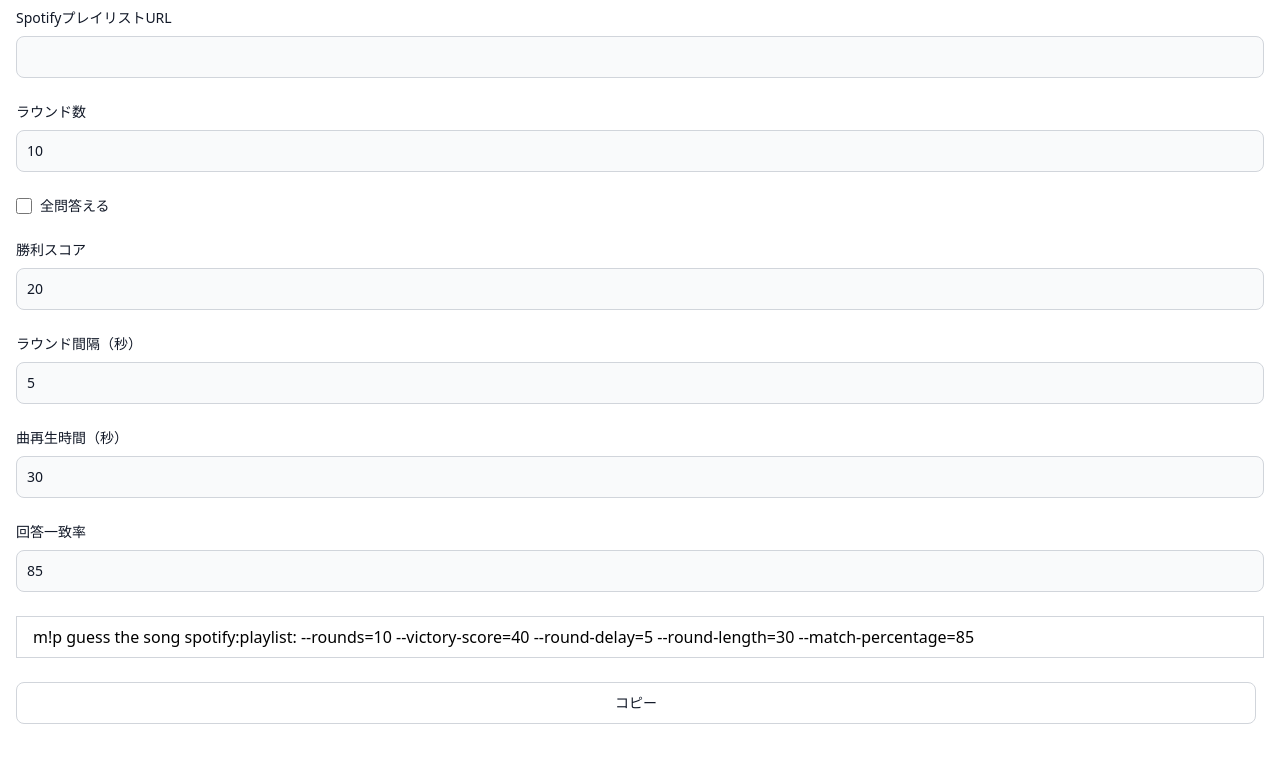
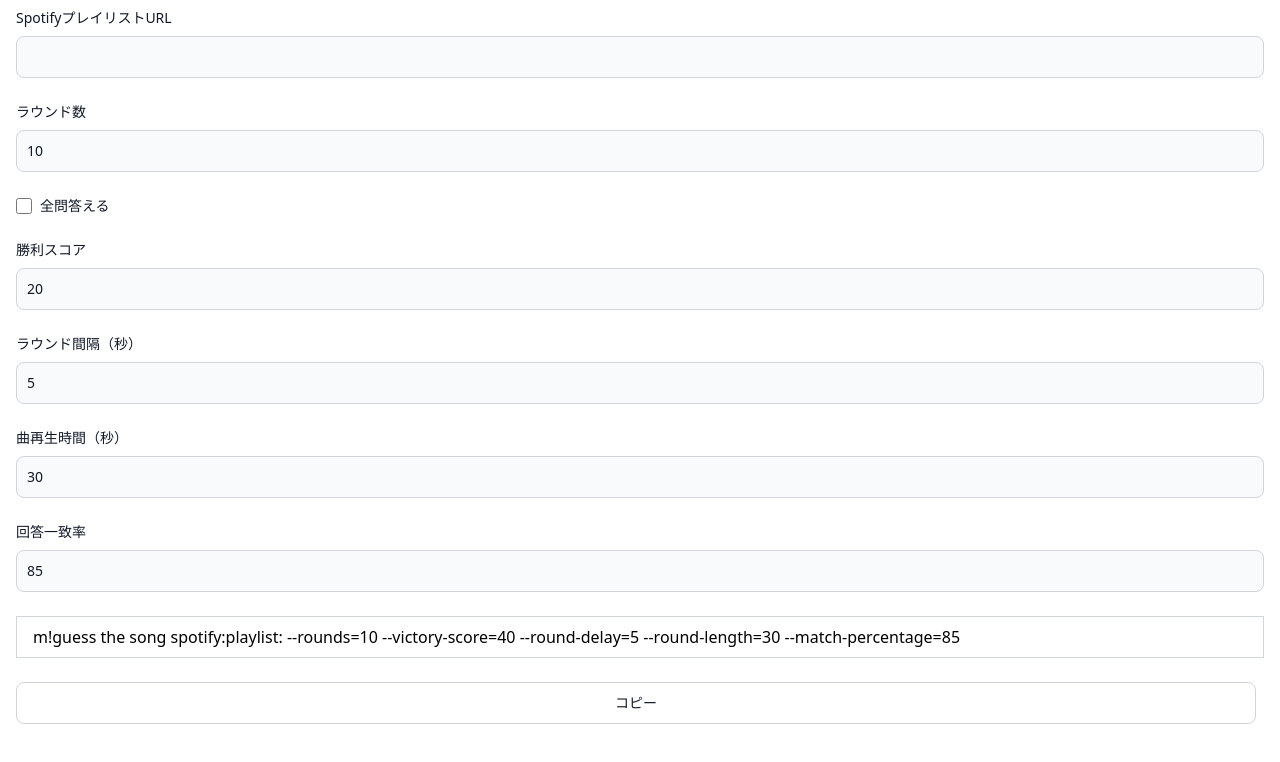
Before and after one commit to elbe7860/hiyoko-meeting-homepage, a Next.js app: page /jockie/guessthesong in a window 1280 px wide. Shown: the top 762 px of the page. Built offline with nearby package versions, Linux system fonts and the light colour scheme.

Commit message:
Fix 修正

```diff
--- a/app/jockie/guessthesong/page.tsx
+++ b/app/jockie/guessthesong/page.tsx
@@ -159,7 +159,7 @@ export default function GuessTheSong() {
         </div>
 
         <p id="command" className="py-2 px-4 border border-gray-300">
-          m!p guess the song spotify:playlist:{extractSpotifyPlaylistId(spotifyUrl)} --rounds={rounds} --victory-score={isAllRound ? rounds * CORRECT_ANSWER_POINT : victoryScore * CORRECT_ANSWER_POINT} --round-delay={roundDelay} --round-length={roundLength} --match-percentage={matchPercentage}
+          m!guess the song spotify:playlist:{extractSpotifyPlaylistId(spotifyUrl)} --rounds={rounds} --victory-score={isAllRound ? rounds * CORRECT_ANSWER_POINT : victoryScore * CORRECT_ANSWER_POINT} --round-delay={roundDelay} --round-length={roundLength} --match-percentage={matchPercentage}
         </p>
 
         <button
```
